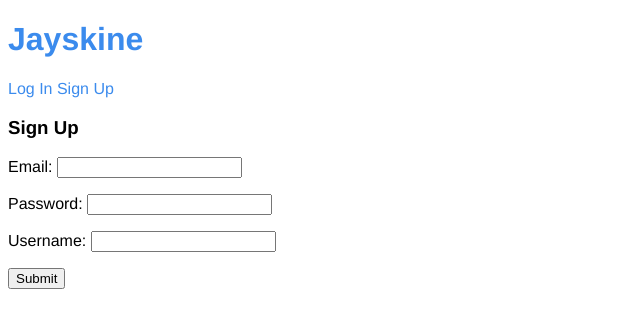
After one commit to platosw/jayskine-notebook-app, a Flask app: page /signup_page in a window 1280 px wide. The commit adds this page. Shown: the top 328 px of the page, without its empty margins (0-640 px from the left). Run offline with Flask 3, Linux system fonts and the light colour scheme; some libraries are stand-ins or nearby versions.

Commit message:
Improved UX about login and signup page

```diff
--- a/server.py
+++ b/server.py
@@ -26,6 +26,16 @@ class MdeForm(FlaskForm):
 def index():
     """Render the index page."""
     return render_template("index.html")
+
+
+@app.route("/login_page")
+def login_page():
+    return render_template("login.html")
+
+
+@app.route("/signup_page")
+def signup_page():
+    return render_template("signup.html")
 
 
 @app.route("/login", methods=["POST"])
--- a/templates/base.html
+++ b/templates/base.html
@@ -21,10 +21,10 @@
         {% block head %}{% endblock %}
     </head>
     <body>
+        <div class="navbar">
             {% for msg in get_flashed_messages() %} {{msg}} {% endfor %}
             <h1 id="title"><a href="/">Jayskine</a></h1>
             {% if "user" in session %}
-        <div id="navbar">
             <h2 id="user_welcome">Welcome!! {{session.user.username}}</h2>
             <button>
                 <a href="/users">User Settings</a>
@@ -33,11 +33,14 @@
                 <a href="/create_note">Add a new Note</a>
             </button>
             <button><a href="/logout">Log Out</a></button>
-        </div>
             <div id="tags_React"></div>
             <script src="/static/js/TagPage.jsx" type="text/jsx"></script>
             <script src="/static/js/Tags.jsx" type="text/jsx"></script>
+            {% else %}
+            <a href="/login_page">Log In</a>
+            <a href="/signup_page">Sign Up</a>
             {% endif %} {% block body %}{% endblock %} {% block after_body %}{%
             endblock %}
+        </div>
     </body>
 </html>
--- /dev/null
+++ b/templates/signup.html
@@ -0,0 +1,14 @@
+{% extends "base.html" %} {% block title %} Sign Up {% endblock %} {% block body
+%}
+<div id="signup">
+    <h3>Sign Up</h3>
+    <form action="/add_user" method="POST">
+        <p>Email: <input type="text" name="email" required /></p>
+        <p>Password: <input type="password" name="password" required /></p>
+        <p>Username: <input type="text" name="username" required /></p>
+        <p>
+            <input type="submit" />
+        </p>
+    </form>
+</div>
+{% endblock %}
```
Also changed, not shown: templates/login.html (added, +12 -0 lines). Lines whose indentation alone changed are shown as unchanged.
